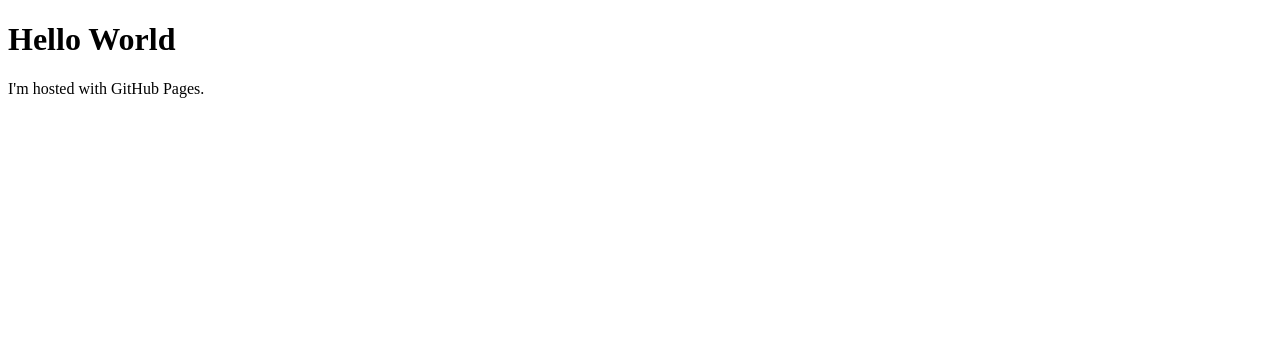
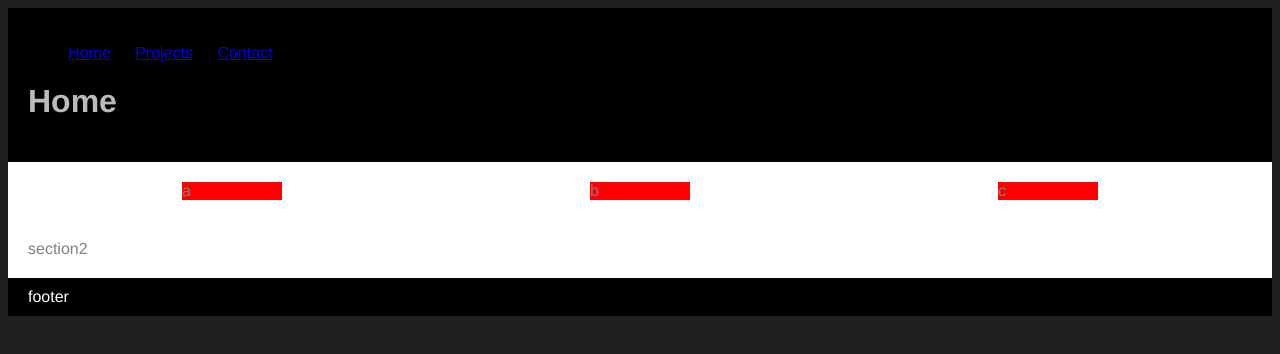
Before and after one commit to Matei-A/Matei-A.github.io, a plain HTML site: page index.html in a window 1280 px wide. Drawn offline with Linux system fonts and the light colour scheme.

Commit message:
added css
added css

```diff
--- a/index.html
+++ b/index.html
@@ -1,7 +1,31 @@
 <!DOCTYPE html>
-<html>
-<body>
-<h1>Hello World</h1>
-<p>I'm hosted with GitHub Pages.</p>
-</body>
+<html >
+    <head>
+        <Title>MY APGE!!</Title>
+        <link rel="stylesheet" href="styles.css" >
+
+
+
+    </head>
+    <body>
+        <header>
+            <nav>
+                <ul>
+                    <li><a href="index.html">Home</a></li>
+                    <li><a href="pages/projects.html">Projects</a></li>
+                    <li><a href="pages/contact.html">Contact</a></li>
+                </ul>
+            </nav>
+            <h1>
+                Home
+            </h1>
+        </header>
+        <section>
+            <div>a</div>
+            <div>b</div>
+            <div>c</div>
+        </section>
+        <section>section2</section>
+        <footer>footer</footer>
+    </body>
 </html>
--- /dev/null
+++ b/styles.css
@@ -0,0 +1,58 @@
+
+body
+{
+    background: rgb(32, 32, 32);
+    color:white;
+    font-family: Helvetica neue, Helvetica, Arial, sans-serif;
+}
+
+h1
+{
+    color:rgb(187, 187, 187);
+}
+
+h2
+{
+    color:rgb(59, 141, 196);
+}
+button
+{
+    background:rgb(59, 141, 196);
+    border-width: 0;
+    border-radius: 100ch;
+}
+
+header
+{
+    background: black;
+    padding:20px;
+}
+
+li
+{
+    display:inline;
+    margin-right:20px;
+}
+
+section
+{
+    background:white;
+    color:grey;
+    padding:20px;
+    display: flex;
+    flex-direction: row;
+}
+
+div
+{
+    background:red;
+    margin:auto;
+    width:100px;
+
+}
+
+footer
+{
+    background: black;
+    padding:10px 20px;
+}
```
Also changed, not shown: pages/contact.html (added, +29 -0 lines), pages/projects.html (added, +29 -0 lines).
